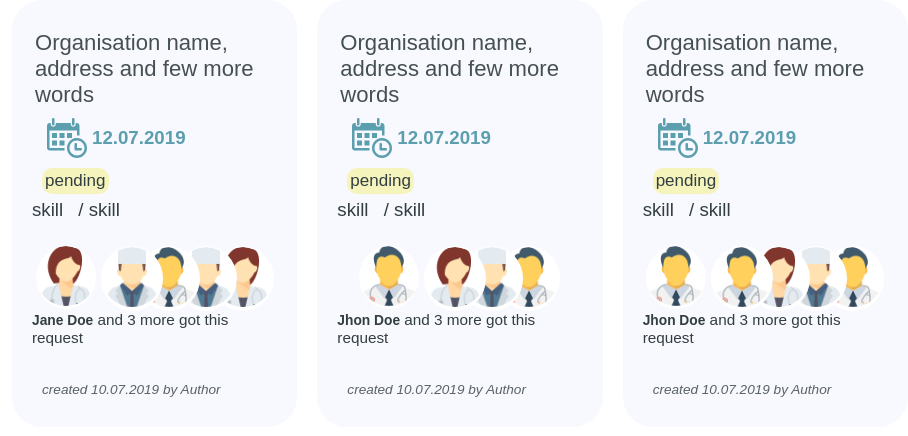
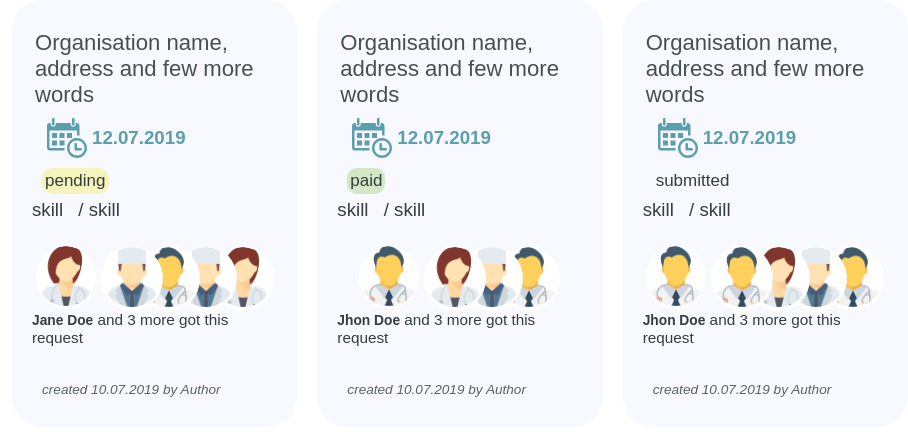
Before and after one commit to boieva-maryna/uiux-homework, a plain HTML site: page index.html in a window 1280 px wide. Shown: the whole page, without its empty margins (180-1088 px from the left). Drawn offline with Linux system fonts and the light colour scheme.

Commit message:
status slyle

```diff
--- a/index.html
+++ b/index.html
@@ -52,7 +52,7 @@
                     </svg>
                     <p>12.07.2019</p>
                 </section>
-               <section class="card-status card-status--pending"><span>pending</span></section>
+               <section class="card-status card-status--paid"><span>paid</span></section>
                <section class="card-skills">
                     <ul>
                         <li>skill</li>
@@ -82,7 +82,7 @@
                         </svg>
                         <p>12.07.2019</p>
                     </section>
-                   <section class="card-status card-status--pending"><span>pending</span></section>
+                   <section class="card-status"><span>submitted</span></section>
                    <section class="card-skills">
                         <ul>
                             <li>skill</li>
```
